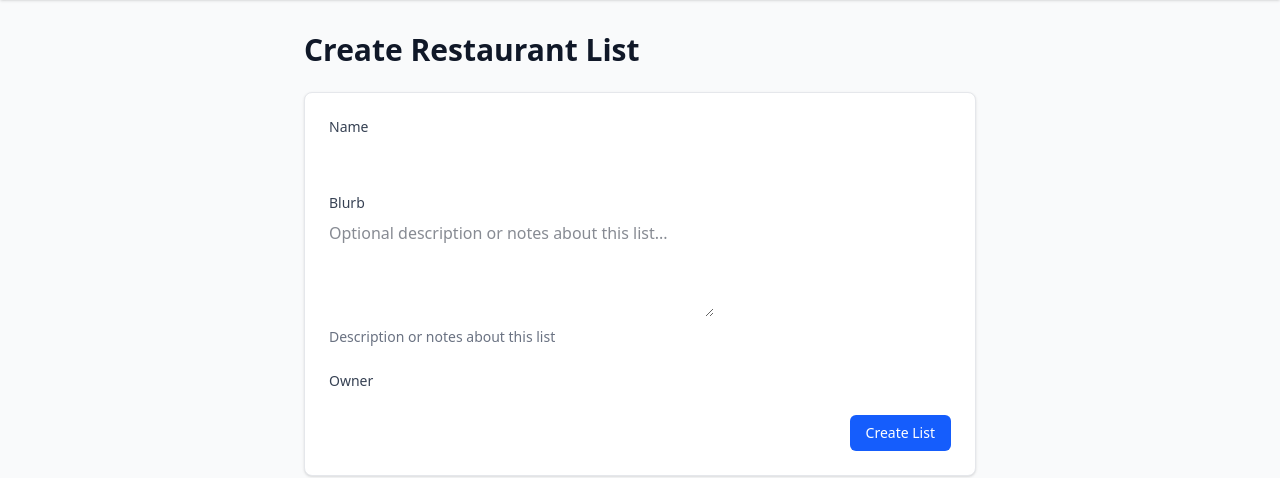
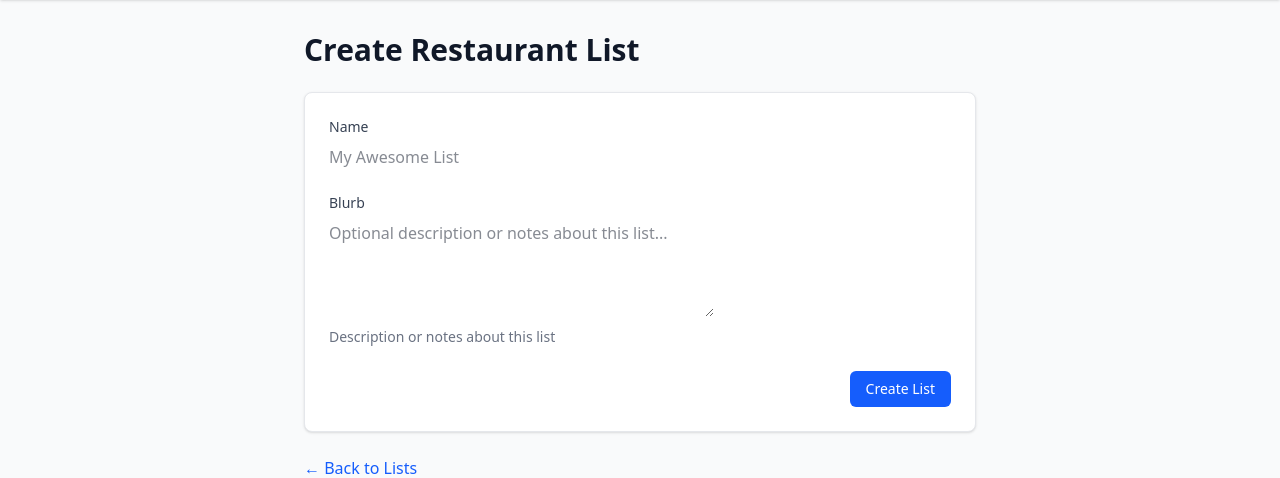
Before and after one commit to leifmetcalf/munch-claude, a Django app: page /list/create/ in a window 1280 px wide. Shown: the part 65-543 px from the top of the page. Run offline with Django 5.2, Linux system fonts and the light colour scheme; the visitor is signed in with stand-in values (Sample User, id 1); style sheets or scripts are compiled from the project's sources.

Commit message:
Add list deletion and improve create list form
- Add delete functionality to restaurant lists with confirmation
- Add "My Awesome List" placeholder to list name field
- Hide owner field label in create list form for hidden inputs
- Position delete section above "Back to Lists" link

🤖 Generated with [Claude Code](https://claude.ai/code)

Co-Authored-By: Claude <noreply@anthropic.com>

```diff
--- a/lists/forms.py
+++ b/lists/forms.py
@@ -38,6 +38,7 @@ class RestaurantListForm(forms.ModelForm):
         model = RestaurantList
         fields = ['name', 'blurb', 'owner']
         widgets = {
+            'name': forms.TextInput(attrs={'placeholder': 'My Awesome List'}),
             'blurb': forms.Textarea(attrs={'rows': 4, 'placeholder': 'Optional description or notes about this list...'}),
             'owner': forms.HiddenInput(),
         }
--- a/lists/templates/lists/restaurant_list_create.html
+++ b/lists/templates/lists/restaurant_list_create.html
@@ -10,6 +10,9 @@
         <form method="post" class="space-y-6">
             {% csrf_token %}
             {% for field in form %}
+                {% if field.field.widget.input_type == 'hidden' %}
+                    {{ field }}
+                {% else %}
                     <div>
                         <label for="{{ field.id_for_label }}" class="block text-sm font-medium text-gray-700 mb-2">{{ field.label }}</label>
                         {{ field }}
@@ -24,6 +27,7 @@
                             </div>
                         {% endif %}
                     </div>
+                {% endif %}
             {% endfor %}
             <div class="flex justify-end">
                 <button type="submit" class="bg-blue-600 text-white hover:bg-blue-700 px-4 py-2 rounded-md text-sm font-medium transition-colors">Create List</button>
--- a/lists/urls.py
+++ b/lists/urls.py
@@ -12,6 +12,7 @@ urlpatterns = [
     path('list/<int:list_id>/', views.restaurantlist_detail, name='restaurantlist_detail'),
     path('list/<int:list_id>/edit/', views.restaurantlist_edit, name='restaurantlist_edit'),
     path('list/<int:list_id>/update/', views.restaurantlist_update, name='restaurantlist_update'),
+    path('list/<int:list_id>/delete/', views.restaurantlist_delete, name='restaurantlist_delete'),
     path('listitem/create/', views.restaurantlistitem_create, name='restaurantlistitem_create'),
     path('listitem/<int:item_id>/move-up/', views.move_item_up, name='move_item_up'),
     path('listitem/<int:item_id>/move-down/', views.move_item_down, name='move_item_down'),
--- a/lists/views.py
+++ b/lists/views.py
@@ -479,6 +479,25 @@ def restaurantlist_update(request, list_id):
 
 
 @login_required
+def restaurantlist_delete(request, list_id):
+    restaurant_list = get_object_or_404(RestaurantList, id=list_id)
+
+    # Check if user owns the list
+    if restaurant_list.owner != request.user:
+        messages.error(request, "You don't have permission to delete this list.")
+        return redirect('restaurantlist_detail', list_id=list_id)
+
+    if request.method == 'POST':
+        list_name = restaurant_list.name
+        restaurant_list.delete()
+        messages.success(request, f'List "{list_name}" has been deleted.')
+        return redirect('user_restaurantlist_index')
+
+    # For GET requests, redirect back to edit page
+    return redirect('restaurantlist_edit', list_id=list_id)
+
+
+@login_required
 def restaurantlistitem_delete(request, item_id):
     item = get_object_or_404(RestaurantListItem, id=item_id)
 
```
Also changed, not shown: lists/templates/lists/restaurant_list_edit.html (+11 -0 lines). Lines whose indentation alone changed are shown as unchanged.
